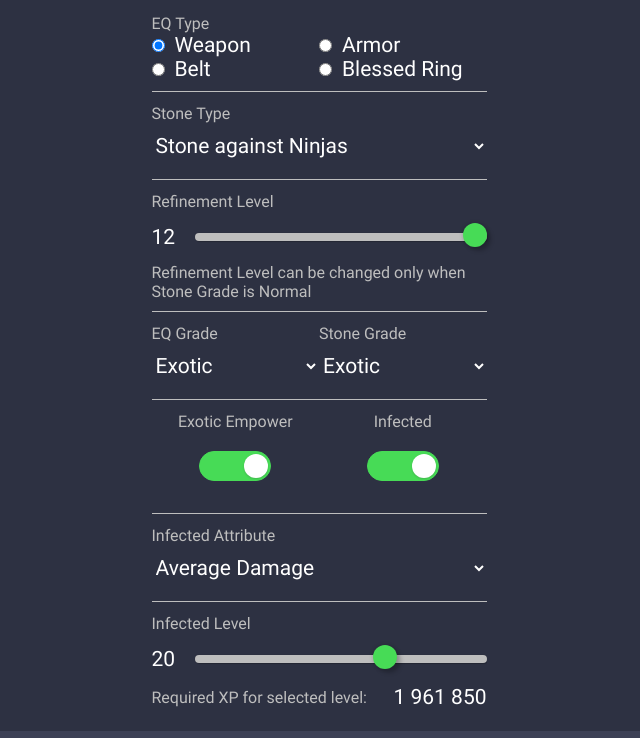
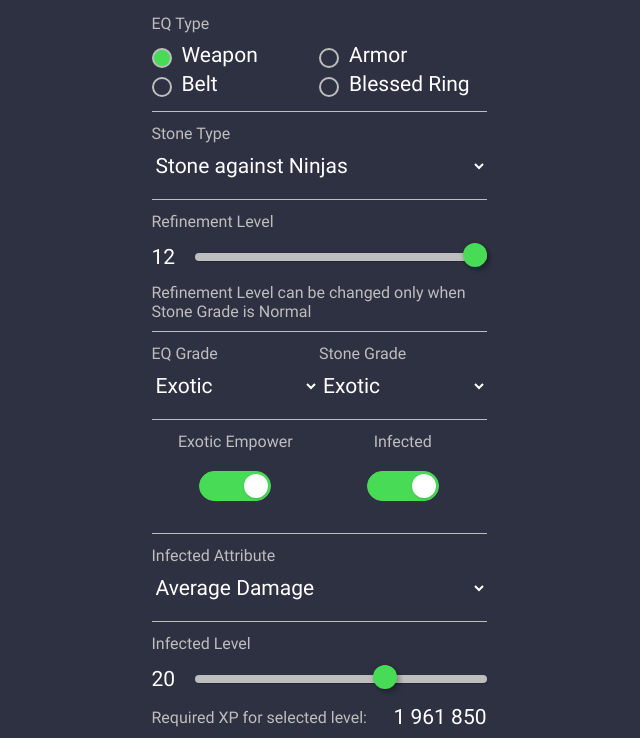
Before and after one commit to petrstepvn/cw2-stone-calculator, a website built with webpack: page src/index.html in a window 1280 px wide. Shown: the part 80-818 px from the top of the page, without its empty margins (321-961 px from the left). Built offline with nearby package versions, Linux system fonts and the light colour scheme.

Commit message:
radio styling and event support for Edge

```diff
--- a/src/GetInputData.js
+++ b/src/GetInputData.js
@@ -4,16 +4,16 @@ import { inputElementsDOM, inputData } from './index';
 export const getInputData = (e) => {
 	const { Grades } = Data;
 	const [
-		stoneType,
 		refinementLevel,
 		refinementLevelSlider,
+		infectedLevel,
+		infectedLevelSlider,
+		stoneType,
 		eqGrade,
 		stoneGrade,
 		empower,
 		infected,
 		infectedAttribute,
-		infectedLevel,
-		infectedLevelSlider,
 	] = inputElementsDOM;
 
 	if (!e) {
--- a/src/index.js
+++ b/src/index.js
@@ -7,16 +7,16 @@ import { calculateResult } from './CalculateResult';
 import { updateInputElements, updateResultsDOM } from './UpdateDOM';
 
 const inputID = [
-	'stoneType',
 	'refinementLevel',
 	'refinementLevelSlider',
+	'infectedLevel',
+	'infectedLevelSlider',
+	'stoneType',
 	'eqGrade',
 	'stoneGrade',
 	'empower',
 	'infected',
 	'infectedAttribute',
-	'infectedLevel',
-	'infectedLevelSlider',
 ];
 
 export const inputData = {};
@@ -39,8 +39,13 @@ export const resultData = {
 export const inputElementsDOM = inputID.map((id) =>
 	document.getElementById(id)
 );
-inputElementsDOM.forEach((element) =>
+
+
+inputElementsDOM.slice(0,4).forEach((element) =>
 	element.addEventListener('input', (e) => update(e))
+);
+inputElementsDOM.slice(4).forEach((element) =>
+	element.addEventListener('change', (e) => update(e))
 );
 
 export const resultElementsDOM = Object.keys(resultData).map((id) =>
--- a/src/scss/_radio.scss
+++ b/src/scss/_radio.scss
@@ -0,0 +1,30 @@
+@use './variables' as v;
+
+[type='radio'] {
+	display: none;
+}
+
+[type='radio'] + label {
+	position: relative;
+	padding-left: 3rem !important;
+	padding-bottom: 0.5rem;
+
+}
+[type='radio'] + label:before {
+	content: '';
+	position: absolute;
+	left: 0;
+	top: 50%;
+	transform: translateY(-50%);
+	width: 16px;
+	height: 16px;
+	border: 2px solid v.$text-secondary;
+	border-radius: 50%;
+	// background: v.$fg-primary
+
+}
+
+[type='radio']:checked + label:before {
+	background: v.$fg-primary
+
+}
--- a/src/scss/main.scss
+++ b/src/scss/main.scss
@@ -64,6 +64,7 @@ option {
 .eqType-wrapper {
   display: flex;
   flex-wrap: wrap;
+  padding-top: 1rem;
   & label {
     font-size: v.$font-m;
     color: v.$text-primary;
```
